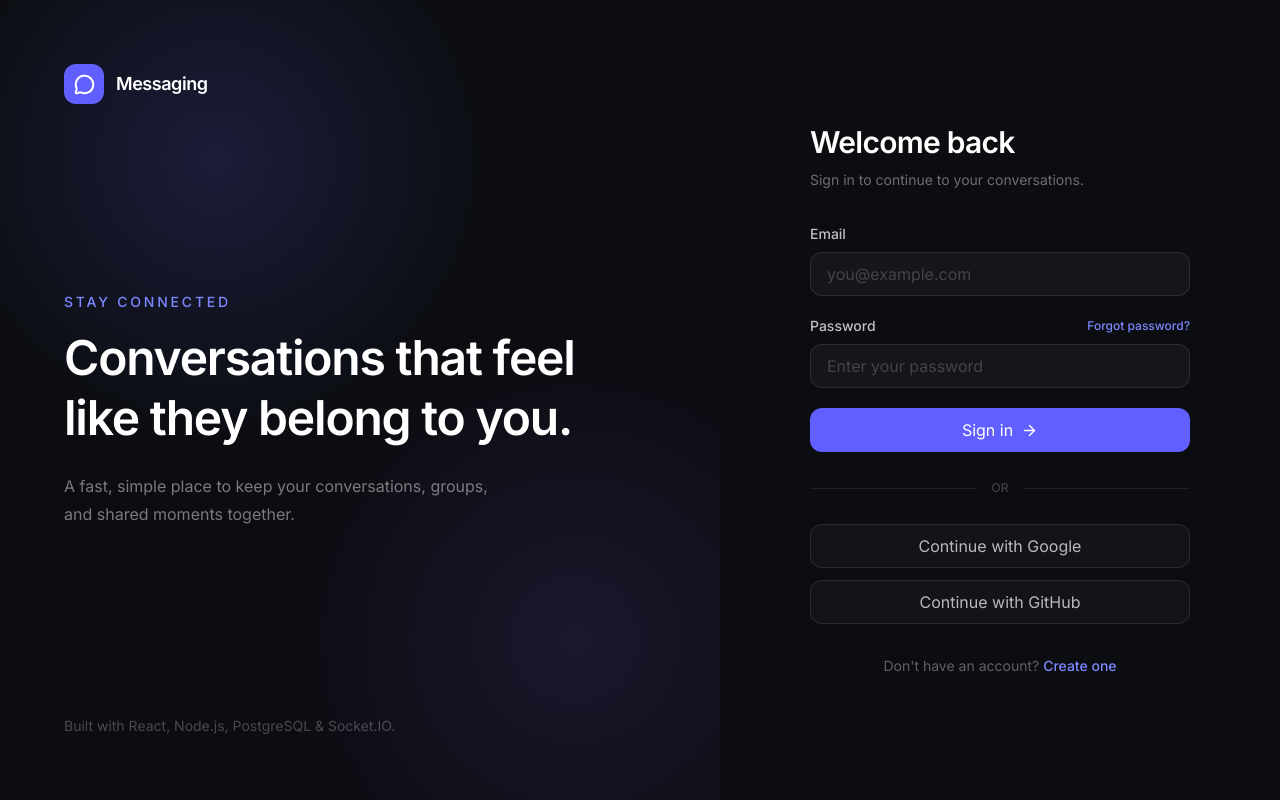
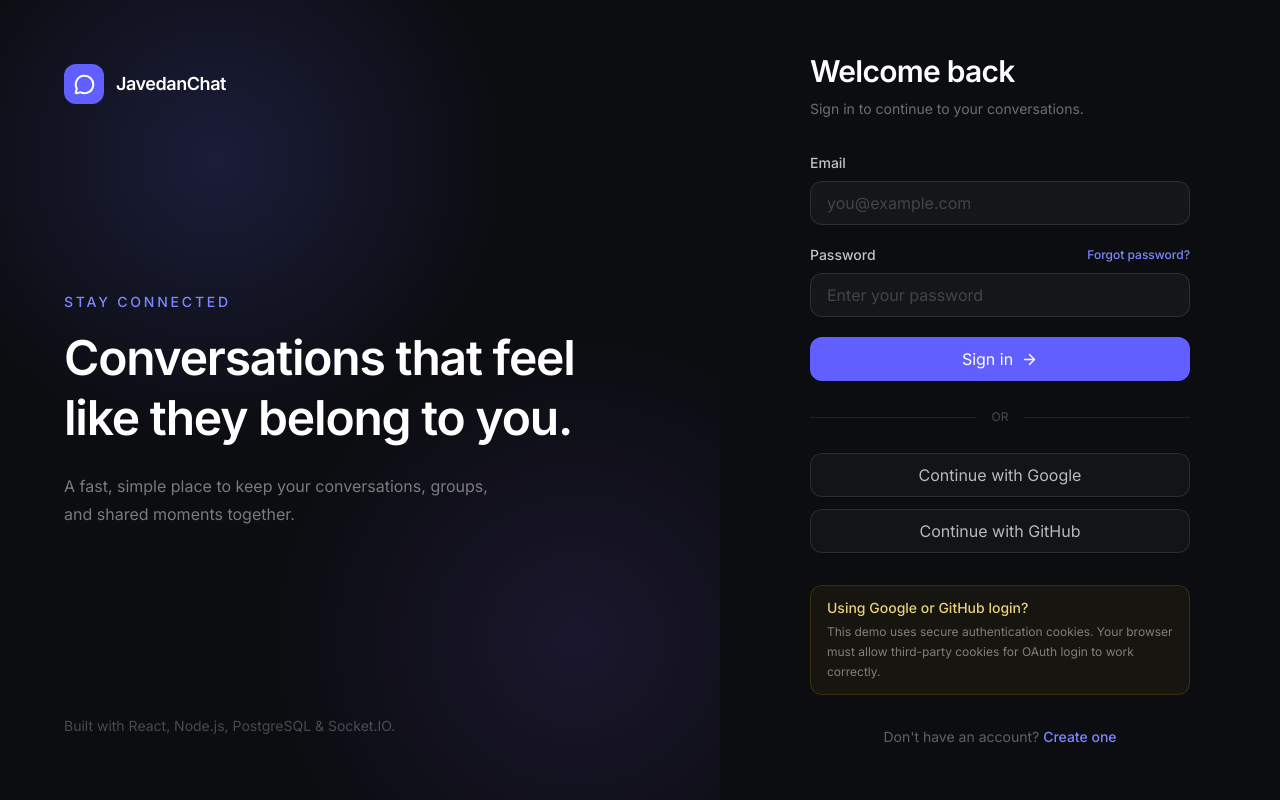
Before and after one commit to JavedanCode/messaging-app, a React (Vite) app in the folder client/: page /messaging-app/login in a window 1280 px wide. Built offline with nearby package versions, Linux system fonts and the light colour scheme; no server answers.

Commit message:
Put oAuth cross-website cookie warning on login page

```diff
--- a/client/src/components/auth/AuthLayout.jsx
+++ b/client/src/components/auth/AuthLayout.jsx
@@ -13,7 +13,7 @@ function AuthLayout({ title, subtitle, children, footer }) {
             </div>
 
             <span className="text-lg font-semibold tracking-tight">
-              Messaging
+              JavedanChat
             </span>
           </div>
 
@@ -60,6 +60,17 @@ function AuthLayout({ title, subtitle, children, footer }) {
 
           <div className="mt-8">{children}</div>
 
+          <div className="mt-8 rounded-xl border border-amber-400/15 bg-amber-400/5 px-4 py-3">
+            <p className="text-sm font-medium text-amber-200/90">
+              Using Google or GitHub login?
+            </p>
+
+            <p className="mt-1 text-xs leading-5 text-white/45">
+              This demo uses secure authentication cookies. Your browser must
+              allow third-party cookies for OAuth login to work correctly.
+            </p>
+          </div>
+
           {footer && <div className="mt-8">{footer}</div>}
         </div>
       </section>
```
